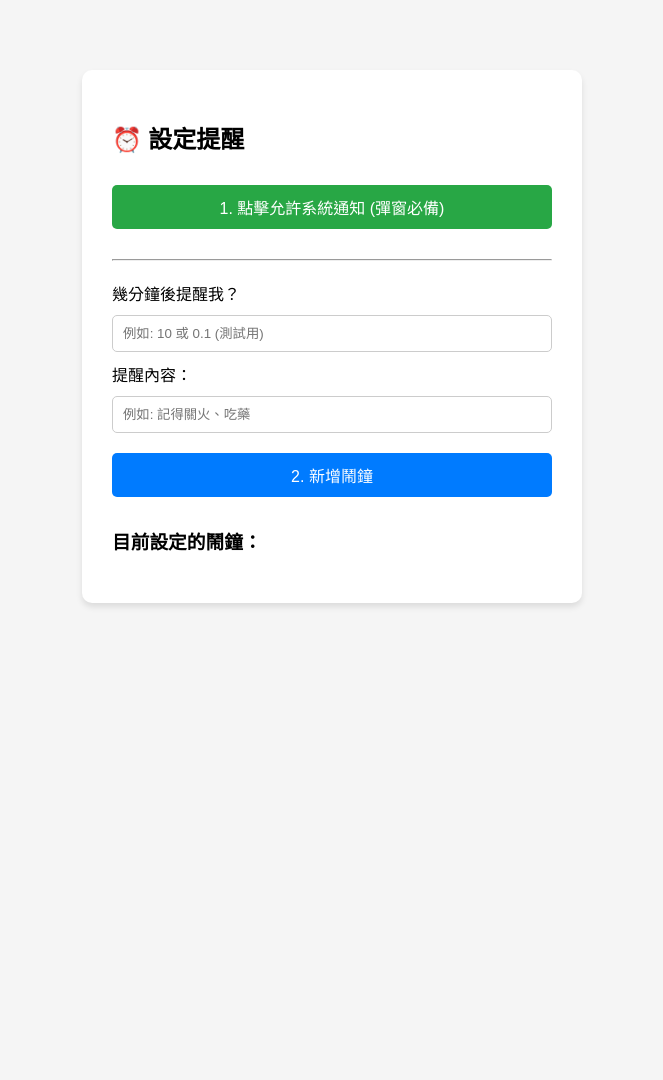
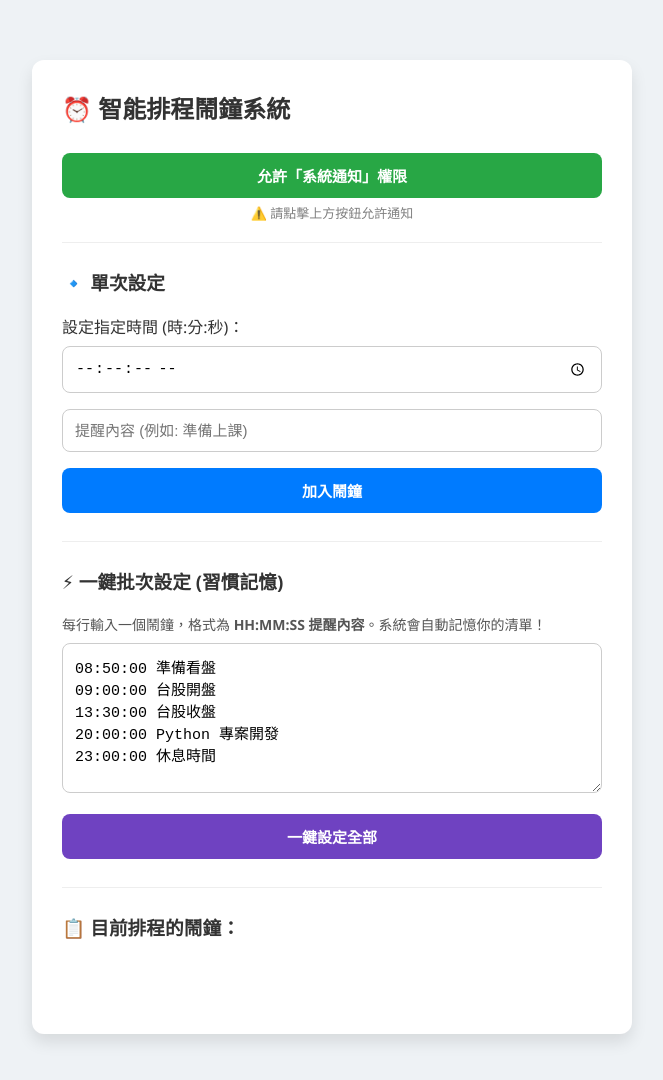
Before and after one commit to wangguanyun0408/timetotest, a plain HTML site: page index.html in a window 1280 px wide. Shown: the whole page, without its empty margins (308-971 px from the left). Before the commit the page ends 800 px from the top, so only its background shows below. Drawn offline with Linux system fonts and the light colour scheme.

Commit message:
Update index.html

```diff
--- a/index.html
+++ b/index.html
@@ -3,134 +3,209 @@
 <head>
     <meta charset="UTF-8">
     <meta name="viewport" content="width=device-width, initial-scale=1.0">
-    <title>我的專屬鬧鐘</title>
+    <title>我的智能排程鬧鐘</title>
     <style>
-        body {
-            font-family: 'Segoe UI', Tahoma, Geneva, Verdana, sans-serif;
-            max-width: 500px;
-            margin: 50px auto;
-            padding: 20px;
-            background-color: #f5f5f5;
-        }
-        .container {
-            background-color: white;
-            padding: 30px;
-            border-radius: 10px;
-            box-shadow: 0 4px 6px rgba(0,0,0,0.1);
-        }
-        input, button {
-            width: 100%;
-            padding: 10px;
-            margin: 10px 0;
-            border: 1px solid #ccc;
-            border-radius: 5px;
-            box-sizing: border-box;
-        }
-        button {
-            background-color: #007bff;
-            color: white;
-            font-size: 16px;
-            cursor: pointer;
-            border: none;
-        }
-        button:hover {
-            background-color: #0056b3;
-        }
-        #alarms-list {
-            margin-top: 20px;
-            text-align: left;
-        }
+        body { font-family: 'Segoe UI', Tahoma, Geneva, Verdana, sans-serif; max-width: 600px; margin: 40px auto; padding: 20px; background-color: #eef2f5; color: #333; }
+        .container { background-color: white; padding: 30px; border-radius: 12px; box-shadow: 0 8px 16px rgba(0,0,0,0.1); }
+        .section { margin-bottom: 25px; padding-bottom: 20px; border-bottom: 1px solid #eee; }
+        .section:last-child { border-bottom: none; }
+        input[type="time"], input[type="text"], textarea, button { width: 100%; padding: 12px; margin: 8px 0; border: 1px solid #ccc; border-radius: 8px; box-sizing: border-box; font-size: 15px; }
+        textarea { resize: vertical; height: 150px; font-family: monospace; }
+        button { background-color: #007bff; color: white; font-weight: bold; cursor: pointer; border: none; transition: 0.2s; }
+        button:hover { background-color: #0056b3; }
+        #permission-btn { background-color: #28a745; margin-bottom: 5px; }
+        #permission-btn:hover { background-color: #218838; }
+        .btn-batch { background-color: #6f42c1; }
+        .btn-batch:hover { background-color: #59339d; }
+        #alarms-list ul { padding-left: 20px; }
+        li { margin-bottom: 8px; }
     </style>
 </head>
 <body>
 
 <div class="container">
-    <h2>⏰ 設定提醒</h2>
+    <h2 style="margin-top: 0;">⏰ 智能排程鬧鐘系統</h2>
 
-    <!-- 要求通知權限的按鈕 -->
-    <button id="permission-btn" onclick="requestPermission()" style="background-color: #28a745;">1. 點擊允許系統通知 (彈窗必備)</button>
+    <!-- 權限區塊 -->
+    <div class="section" style="text-align: center;">
+        <button id="permission-btn" onclick="requestSystemPermission()">允許「系統通知」權限</button>
+        <div id="permission-status" style="font-size: 13px; color: gray;">狀態：檢查中...</div>
+    </div>
 
-    <hr style="margin: 20px 0;">
+    <!-- 模式一：單次精確設定 -->
+    <div class="section">
+        <h3>🔹 單次設定</h3>
+        <label>設定指定時間 (時:分:秒)：</label>
+        <input type="time" id="exact-time" step="1"> <!-- step="1" 允許選擇秒數 -->
+        <input type="text" id="single-message" placeholder="提醒內容 (例如: 準備上課)">
+        <button onclick="setSingleAlarm()">加入鬧鐘</button>
+    </div>
 
-    <label>幾分鐘後提醒我？</label>
-    <input type="number" id="minutes" placeholder="例如: 10 或 0.1 (測試用)" step="0.1">
+    <!-- 模式二：批次與習慣記憶 -->
+    <div class="section">
+        <h3>⚡ 一鍵批次設定 (習慣記憶)</h3>
+        <label style="font-size: 14px; color: #555;">每行輸入一個鬧鐘，格式為 <b>HH:MM:SS 提醒內容</b>。系統會自動記憶你的清單！</label>
+        <textarea id="batch-input" placeholder="08:50:00 準備看盤&#10;09:00:00 台股開盤&#10;13:30:00 台股收盤&#10;20:00:00 Python 專案開發"></textarea>
+        <button class="btn-batch" onclick="setBatchAlarms()">一鍵設定全部</button>
+    </div>
 
-    <label>提醒內容：</label>
-    <input type="text" id="message" placeholder="例如: 記得關火、吃藥">
-
-    <button onclick="setAlarm()">2. 新增鬧鐘</button>
-
-    <div id="alarms-list">
-        <h3>目前設定的鬧鐘：</h3>
+    <!-- 鬧鐘列表 -->
+    <div id="alarms-list" class="section">
+        <h3>📋 目前排程的鬧鐘：</h3>
         <ul id="list"></ul>
     </div>
 </div>
 
 <script>
-    // 1. 請求瀏覽器通知權限
-    function requestPermission() {
-        if ("Notification" in window) {
-            Notification.requestPermission().then(permission => {
-                if (permission === "granted") {
-                    alert("✅ 已成功開啟通知權限！");
-                    document.getElementById('permission-btn').style.display = 'none';
-                } else {
-                    alert("❌ 權限被拒絕，時間到時將以一般警告框顯示。");
-                }
-            });
+    // --- 系統權限與初始化 ---
+    window.onload = function() {
+        checkPermissionStatus();
+        loadSavedHabits();
+    };
+
+    function checkPermissionStatus() {
+        const statusText = document.getElementById('permission-status');
+        const btn = document.getElementById('permission-btn');
+        if (!("Notification" in window)) {
+            statusText.innerText = "❌ 你的瀏覽器不支援系統通知";
+            statusText.style.color = "red";
+            btn.style.display = 'none';
+        } else if (Notification.permission === "granted") {
+            statusText.innerText = "✅ 系統通知已開啟";
+            statusText.style.color = "green";
+            btn.style.display = 'none';
         } else {
-            alert("你的瀏覽器不支援通知功能。");
+            statusText.innerText = "⚠️ 請點擊上方按鈕允許通知";
         }
     }
 
-    // 2. 設定鬧鐘功能
-    function setAlarm() {
-        const minutes = parseFloat(document.getElementById('minutes').value);
-        const message = document.getElementById('message').value;
+    function requestSystemPermission() {
+        if ("Notification" in window) {
+            Notification.requestPermission().then(permission => {
+                checkPermissionStatus();
+                if (permission === "granted") new Notification("✅ 系統通知已啟用！");
+            });
+        }
+    }
 
-        if (!minutes || !message) {
-            alert("請輸入完整的時間與提醒內容！");
+    // --- 核心時間計算邏輯 ---
+    function calculateDelay(targetTimeStr) {
+        const now = new Date();
+        const [hours, minutes, seconds] = targetTimeStr.split(':').map(Number);
+
+        let target = new Date();
+        target.setHours(hours, minutes, seconds || 0, 0);
+
+        // 如果設定的時間已經過了，自動排到「明天」的同一時間
+        if (target.getTime() <= now.getTime()) {
+            target.setDate(target.getDate() + 1);
+        }
+
+        return {
+            delayMs: target.getTime() - now.getTime(),
+            displayTime: target.toLocaleTimeString('zh-TW')
+        };
+    }
+
+    // --- 觸發鬧鐘 ---
+    function triggerSystemAlarm(message) {
+        const audio = new Audio('https://assets.mixkit.co/active_storage/sfx/2869/2869-preview.mp3');
+        audio.play().catch(e => console.log("音效播放被阻擋", e));
+
+        if ("Notification" in window && Notification.permission === "granted") {
+            const notification = new Notification("⏰ 時間到！", {
+                body: message,
+                icon: "https://cdn-icons-png.flaticon.com/512/864/864326.png"
+            });
+            notification.onclick = function() { window.focus(); this.close(); };
+        } else {
+            alert("⏰ 時間到：" + message);
+        }
+    }
+
+    // --- 畫面更新與計時器註冊 ---
+    function registerAlarm(timeStr, message) {
+        const { delayMs, displayTime } = calculateDelay(timeStr);
+
+        const list = document.getElementById('list');
+        const listItem = document.createElement('li');
+        listItem.innerText = `[${displayTime}] ${message}`;
+        list.appendChild(listItem);
+
+        setTimeout(() => {
+            triggerSystemAlarm(message);
+            listItem.style.textDecoration = 'line-through';
+            listItem.style.color = 'gray';
+        }, delayMs);
+    }
+
+    // --- 單次設定 ---
+    function setSingleAlarm() {
+        const timeVal = document.getElementById('exact-time').value; // 格式如 14:30 或 14:30:15
+        const message = document.getElementById('single-message').value;
+
+        if (!timeVal || !message) {
+            alert("請選擇時間並輸入提醒內容！");
             return;
         }
 
-        // 計算毫秒數
-        const milliseconds = minutes * 60 * 1000;
+        // 確保時間格式有秒數
+        const formattedTime = timeVal.split(':').length === 2 ? `${timeVal}:00` : timeVal;
+        registerAlarm(formattedTime, message);
 
-        // 取得預計完成時間
-        const targetTime = new Date(new Date().getTime() + milliseconds);
-        const timeString = targetTime.toLocaleTimeString('zh-TW');
-
-        // 在畫面上新增一筆紀錄
-        const list = document.getElementById('list');
-        const listItem = document.createElement('li');
-        listItem.innerText = `[${timeString}] 將提醒：${message}`;
-        list.appendChild(listItem);
-
-        // 清空輸入框以便設定下一個
-        document.getElementById('minutes').value = '';
-        document.getElementById('message').value = '';
-
-        // 啟動倒數計時器
-        setTimeout(() => {
-            triggerAlarm(message);
-            listItem.style.textDecoration = 'line-through';
-            listItem.style.color = 'gray';
-        }, milliseconds);
+        document.getElementById('exact-time').value = '';
+        document.getElementById('single-message').value = '';
     }
 
-    // 3. 觸發鬧鐘（聲音 + 彈窗）
-    function triggerAlarm(message) {
-        // 播放提示音 (使用免費的開放音檔網址)
-        const audio = new Audio('https://assets.mixkit.co/active_storage/sfx/2869/2869-preview.mp3');
-        audio.play();
+    // --- 批次設定與習慣記憶 ---
+    function setBatchAlarms() {
+        const batchText = document.getElementById('batch-input').value;
+        if (!batchText.trim()) {
+            alert("請輸入批次鬧鐘清單！");
+            return;
+        }
 
-        // 觸發系統彈窗
-        if (Notification.permission === "granted") {
-            new Notification("⏰ 時間到！", {
-                body: message,
-            });
+        // 儲存使用者的習慣清單到瀏覽器本地
+        localStorage.setItem('myAlarmHabits', batchText);
+
+        const lines = batchText.split('\n');
+        let addedCount = 0;
+
+        lines.forEach(line => {
+            line = line.trim();
+            if (!line) return;
+
+            // 解析格式：取第一段為時間，後面的全部為內容
+            const parts = line.split(/\s+/);
+            if (parts.length >= 2) {
+                const timeVal = parts[0];
+                const message = parts.slice(1).join(' ');
+
+                // 簡易檢查時間格式 (需包含冒號)
+                if (timeVal.includes(':')) {
+                    const formattedTime = timeVal.split(':').length === 2 ? `${timeVal}:00` : timeVal;
+                    registerAlarm(formattedTime, message);
+                    addedCount++;
+                }
+            }
+        });
+
+        if (addedCount > 0) {
+            alert(`✅ 成功一鍵設定 ${addedCount} 個鬧鐘！`);
         } else {
-            alert("⏰ 時間到：" + message);
+            alert("⚠️ 無法解析格式，請確保每行格式為「時間 內容」，例如：09:00:00 測試");
+        }
+    }
+
+    // --- 載入記憶的習慣 ---
+    function loadSavedHabits() {
+        const saved = localStorage.getItem('myAlarmHabits');
+        if (saved) {
+            document.getElementById('batch-input').value = saved;
+        } else {
+            // 如果是第一次使用，給予預設範本
+            document.getElementById('batch-input').value =
+                "08:50:00 準備看盤\n09:00:00 台股開盤\n13:30:00 台股收盤\n20:00:00 Python 專案開發\n23:00:00 休息時間";
         }
     }
 </script>
```
